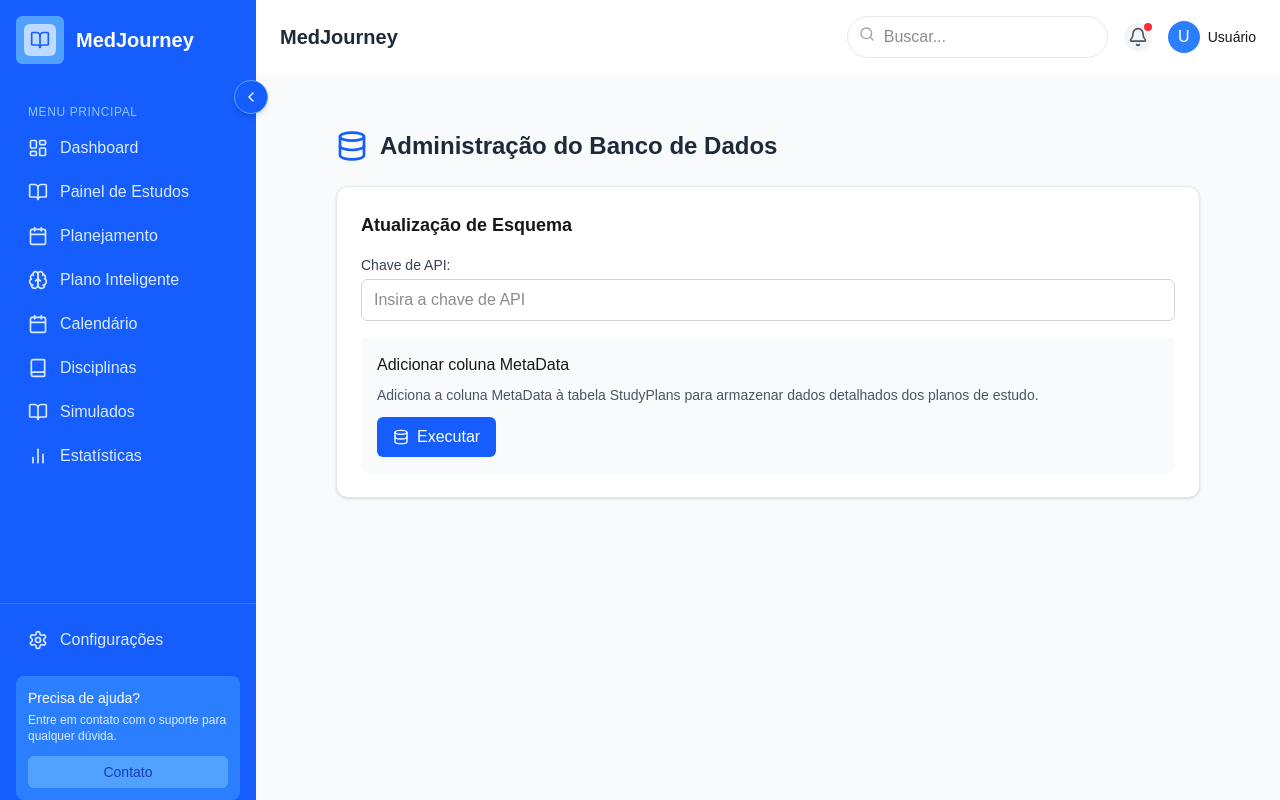
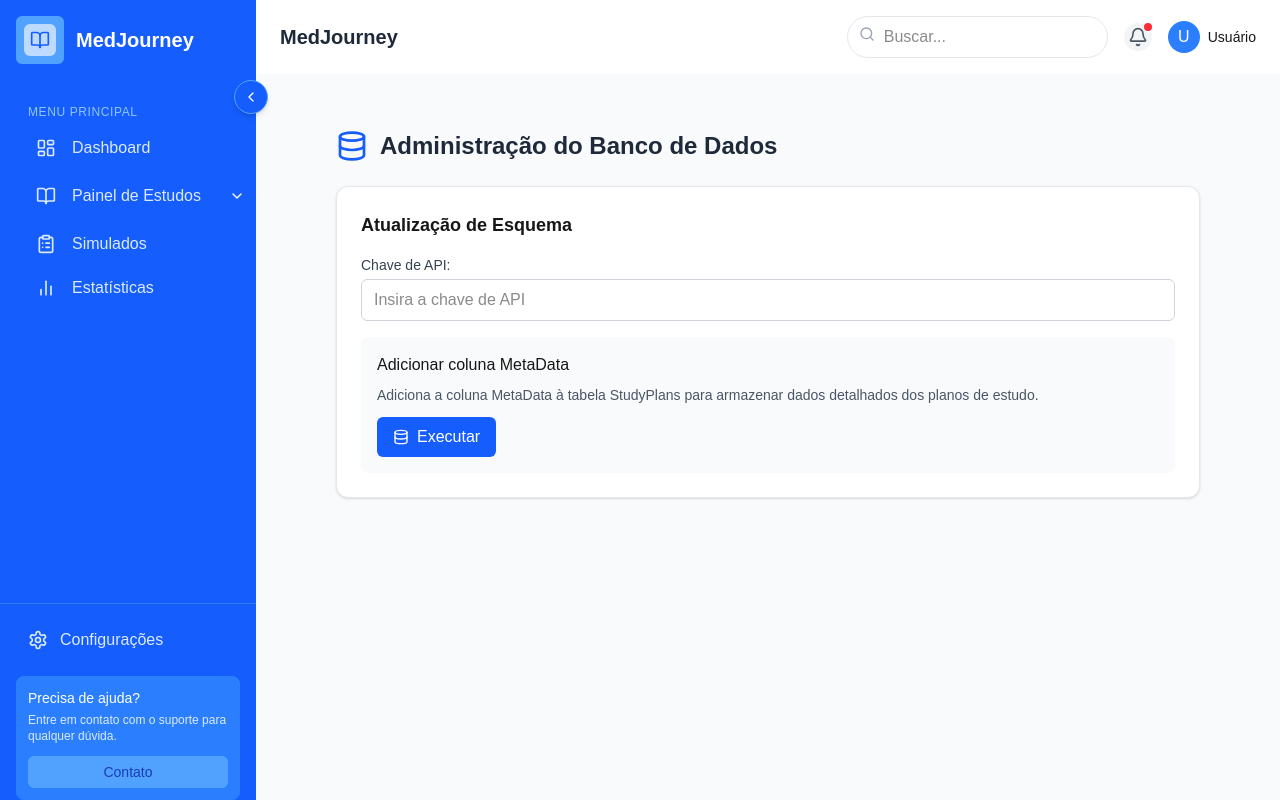
Before and after one commit to Uzan98/MedJourney, a Next.js app: page /admin/database in a window 1280 px wide. Both pictures are taken after a click on the button "Continuar". Built offline with nearby package versions, Linux system fonts and the light colour scheme.

Commit message:
alterações no menu sidebar

```diff
--- a/src/components/layout/AppLayout.tsx
+++ b/src/components/layout/AppLayout.tsx
@@ -1,6 +1,6 @@
 "use client";
 
-import React, { useState } from 'react';
+import React, { useState, useEffect } from 'react';
 import Link from 'next/link';
 import { usePathname } from 'next/navigation';
 import {
@@ -18,38 +18,272 @@ import {
   ChevronLeft,
   ChevronRight,
   Book,
-  Brain
+  Brain,
+  ChevronDown,
+  ChevronUp,
+  ListTodo,
+  GraduationCap
 } from 'lucide-react';
 
 interface AppLayoutProps {
   children: React.ReactNode;
 }
 
+interface Submenu {
+  path: string;
+  label: string;
+  icon: React.ReactNode;
+}
+
+interface MenuItem {
+  path: string;
+  label: string;
+  icon: React.ReactNode;
+  submenu?: Submenu[];
+}
+
 const AppLayout = ({ children }: AppLayoutProps) => {
   const [isSidebarOpen, setIsSidebarOpen] = useState(true);
+  const [expandedMenus, setExpandedMenus] = useState<string[]>([]);
   const pathname = usePathname();
+
+  // Definição dos menus e submenus
+  const menuItems: MenuItem[] = [
+    {
+      path: "/",
+      label: "Dashboard",
+      icon: <LayoutDashboard className="h-5 w-5 flex-shrink-0" />
+    },
+    {
+      path: "/estudos",
+      label: "Painel de Estudos",
+      icon: <BookOpen className="h-5 w-5 flex-shrink-0" />,
+      submenu: [
+        {
+          path: "/disciplinas",
+          label: "Disciplinas",
+          icon: <Book className="h-5 w-5 flex-shrink-0" />
+        },
+        {
+          path: "/planejamento",
+          label: "Planejamento",
+          icon: <Calendar className="h-5 w-5 flex-shrink-0" />
+        },
+        {
+          path: "/planejamento/inteligente",
+          label: "Plano Inteligente",
+          icon: <Brain className="h-5 w-5 flex-shrink-0" />
+        },
+        {
+          path: "/planejamento/calendario",
+          label: "Calendário",
+          icon: <Calendar className="h-5 w-5 flex-shrink-0" />
+        }
+      ]
+    },
+    {
+      path: "/simulados",
+      label: "Simulados",
+      icon: <ClipboardList className="h-5 w-5 flex-shrink-0" />
+    },
+    {
+      path: "/estatisticas",
+      label: "Estatísticas",
+      icon: <BarChart2 className="h-5 w-5 flex-shrink-0" />
+    }
+  ];
+
+  // Efeito para expandir automaticamente o menu pai quando um item de submenu está ativo
+  useEffect(() => {
+    const activeMenus: string[] = [];
+
+    // Verifica quais menus devem ficar abertos com base no caminho atual
+    menuItems.forEach(item => {
+      if (item.submenu) {
+        // Verifica se algum submenu está ativo
+        const hasActiveSubmenu = item.submenu.some(subItem =>
+          pathname === subItem.path || pathname.startsWith(`${subItem.path}/`)
+        );
+
+        // Se tiver um submenu ativo, adiciona o menu pai à lista de menus expandidos
+        if (hasActiveSubmenu) {
+          activeMenus.push(item.path);
+        }
+      }
+    });
+
+    // Atualiza os menus expandidos
+    setExpandedMenus(activeMenus);
+  }, [pathname]);
 
   const toggleSidebar = () => {
     setIsSidebarOpen(!isSidebarOpen);
   };
 
+  const toggleSubmenu = (path: string) => {
+    if (expandedMenus.includes(path)) {
+      setExpandedMenus(expandedMenus.filter(item => item !== path));
+    } else {
+      setExpandedMenus([...expandedMenus, path]);
+    }
+  };
+
   // Verifica se o caminho atual corresponde ao link fornecido
   const isActive = (path: string) => {
-    return pathname === path;
+    // Verificação simples para caminho exato
+    if (pathname === path) return true;
+
+    // Verificação especial para submenus
+    // Evita que "/planejamento" seja considerado ativo quando estamos em "/planejamento/inteligente"
+    if (path === "/planejamento" &&
+        (pathname.startsWith("/planejamento/inteligente") ||
+         pathname.startsWith("/planejamento/calendario"))) {
+      return false;
+    }
+
+    // Verificação para URLs que começam com o mesmo path
+    // mas apenas se for uma página filha direta (ex: /planejamento/[id])
+    const pathParts = path.split('/').filter(Boolean);
+    const pathnameParts = pathname.split('/').filter(Boolean);
+
+    // Se o path é exatamente igual, retorna true
+    if (pathParts.length === pathnameParts.length && path === pathname) {
+      return true;
+    }
+
+    // Se o caminho atual começa com o path do item e tem mais um nível apenas
+    // Por exemplo, /planejamento/123 é filho de /planejamento, mas /planejamento/inteligente/abc não é
+    if (pathname.startsWith(path + '/') && pathnameParts.length === pathParts.length + 1) {
+      return true;
+    }
+
+    return false;
+  };
+
+  // Verifica se o caminho atual está em um submenu específico
+  const isActiveSubmenu = (parentPath: string, submenu?: Submenu[]) => {
+    if (!submenu) return false;
+
+    // Verifica se algum item do submenu está ativo
+    return submenu.some(item => {
+      // Verifica se o caminho atual corresponde exatamente ao item do submenu
+      if (pathname === item.path) return true;
+
+      // Verifica se o caminho atual é filho direto do item do submenu
+      const itemParts = item.path.split('/').filter(Boolean);
+      const pathnameParts = pathname.split('/').filter(Boolean);
+
+      if (pathname.startsWith(item.path + '/') && pathnameParts.length === itemParts.length + 1) {
+        return true;
+      }
+
+      return false;
+    });
+  };
+
+  // Verifica se o submenu está expandido
+  const isSubmenuExpanded = (path: string) => {
+    return expandedMenus.includes(path);
   };
 
   // Aplica a classe de estilo correto com base no estado ativo do link
-  const getNavLinkClasses = (path: string, isMobile = false) => {
+  const getNavLinkClasses = (path: string, isSubmenuItem = false, isMobile = false, isParentWithActiveChild = false) => {
     const baseClasses = isMobile
       ? "flex items-center space-x-3"
       : `flex items-center ${isSidebarOpen ? 'space-x-3 justify-start px-3' : 'justify-center'}`;
 
-    const activeClasses = "text-white bg-blue-700";
-    const inactiveClasses = "text-blue-100 hover:bg-blue-700";
+    // Classes específicas baseadas no estado do item
+    let stateClasses = "";
 
-    const stateClasses = isActive(path) ? activeClasses : inactiveClasses;
+    if (isActive(path)) {
+      // Item está ativo
+      stateClasses = isSubmenuItem
+        ? "text-white bg-blue-800"
+        : "text-white bg-blue-700 font-medium";
+    } else if (isParentWithActiveChild) {
+      // Para item pai com filho ativo
+      stateClasses = "text-white bg-blue-600";
+    } else {
+      // Estado padrão inativo
+      stateClasses = isSubmenuItem
+        ? "text-blue-200 hover:bg-blue-800 hover:text-white"
+        : "text-blue-100 hover:bg-blue-700 hover:text-white";
+    }
 
-    return `${baseClasses} ${stateClasses} ${isMobile ? 'px-3' : ''} py-2 rounded-md`;
+    const paddingClasses = isSubmenuItem ? 'py-1.5' : 'py-2';
+
+    return `${baseClasses} ${stateClasses} ${isMobile ? 'px-3' : ''} ${paddingClasses} rounded-md transition-colors duration-200`;
+  };
+
+  const renderMenuItem = (item: MenuItem, isMobile = false, level = 0) => {
+    const isParentActive = isActiveSubmenu(item.path, item.submenu);
+    const linkClasses = getNavLinkClasses(item.path, false, isMobile, isParentActive);
+
+    if (item.submenu) {
+      return (
+        <div className="py-1" key={item.path}>
+          <div className="flex items-center justify-between pr-1">
+            <Link
+              href={item.path}
+              className={`${linkClasses} whitespace-nowrap flex-grow`}
+              onClick={(e) => {
+                if (isSubmenuExpanded(item.path)) {
+                  e.preventDefault();
+                  toggleSubmenu(item.path);
+                }
+              }}
+            >
+              <div className={`min-w-8 ${isMobile ? '' : 'pl-2'}`}>
+                {item.icon}
+              </div>
+              <span className="whitespace-nowrap pr-2">{item.label}</span>
+            </Link>
+            <button
+              onClick={(e) => {
+                e.preventDefault();
+                toggleSubmenu(item.path);
+              }}
+              className="p-2 rounded-lg hover:bg-gray-200 dark:hover:bg-gray-700"
+              aria-label={isSubmenuExpanded(item.path) ? "Collapse submenu" : "Expand submenu"}
+            >
+              <ChevronDown
+                className={`h-4 w-4 transition-transform ${isSubmenuExpanded(item.path) ? 'rotate-180' : ''}`}
+              />
+            </button>
+          </div>
+
+          {isSubmenuExpanded(item.path) && (
+            <div className="mt-1 pl-4 ml-4 border-l border-gray-200 dark:border-gray-700 space-y-1">
+              {item.submenu.map((subItem) => (
+                <Link
+                  key={subItem.path}
+                  href={subItem.path}
+                  className={getNavLinkClasses(subItem.path, true, isMobile)}
+                >
+                  <div className="min-w-8">
+                    {subItem.icon}
+                  </div>
+                  <span className="truncate">{subItem.label}</span>
+                </Link>
+              ))}
+            </div>
+          )}
+        </div>
+      );
+    }
+
+    return (
+      <Link
+        key={item.path}
+        href={item.path}
+        className={linkClasses}
+      >
+        <div className={`min-w-8 ${isMobile ? '' : 'pl-2'}`}>
+          {item.icon}
+        </div>
+        <span className="truncate">{item.label}</span>
+      </Link>
+    );
   };
 
   return (
@@ -92,45 +326,7 @@ const AppLayout = ({ children }: AppLayoutProps) => {
             </p>
           )}
 
-          <Link href="/" className={getNavLinkClasses("/")}>
-            <LayoutDashboard className="h-5 w-5 flex-shrink-0" />
-            {isSidebarOpen && <span>Dashboard</span>}
-          </Link>
-
-          <Link href="/estudos" className={getNavLinkClasses("/estudos")}>
-            <BookOpen className="h-5 w-5 flex-shrink-0" />
-            {isSidebarOpen && <span>Painel de Estudos</span>}
-          </Link>
-
-          <Link href="/planejamento" className={getNavLinkClasses("/planejamento")}>
-            <Calendar className="h-5 w-5 flex-shrink-0" />
-            {isSidebarOpen && <span>Planejamento</span>}
-          </Link>
-
-          <Link href="/planejamento/inteligente" className={getNavLinkClasses("/planejamento/inteligente")}>
-            <Brain className="h-5 w-5 flex-shrink-0" />
-            {isSidebarOpen && <span>Plano Inteligente</span>}
-          </Link>
-
-          <Link href="/planejamento/calendario" className={getNavLinkClasses("/planejamento/calendario")}>
-            <Calendar className="h-5 w-5 flex-shrink-0" />
-            {isSidebarOpen && <span>Calendário</span>}
-          </Link>
-
-          <Link href="/disciplinas" className={getNavLinkClasses("/disciplinas")}>
-            <Book className="h-5 w-5 flex-shrink-0" />
-            {isSidebarOpen && <span>Disciplinas</span>}
-          </Link>
-
-          <Link href="/simulados" className={getNavLinkClasses("/simulados")}>
-            <BookOpen className="h-5 w-5 flex-shrink-0" />
-            {isSidebarOpen && <span>Simulados</span>}
-          </Link>
-
-          <Link href="/estatisticas" className={getNavLinkClasses("/estatisticas")}>
-            <BarChart2 className="h-5 w-5 flex-shrink-0" />
-            {isSidebarOpen && <span>Estatísticas</span>}
-          </Link>
+          {menuItems.map(item => renderMenuItem(item))}
         </div>
 
         {/* Bottom links */}
@@ -163,12 +359,12 @@ const AppLayout = ({ children }: AppLayoutProps) => {
         {/* Logo area - Mobile */}
         <div className="flex items-center justify-between px-4 mb-10 pt-4">
           <div className="flex items-center space-x-3">
-          <div className="bg-blue-400 p-2 rounded-md">
-            <div className="h-8 w-8 bg-blue-200 rounded-md flex items-center justify-center">
-              <BookOpen className="h-5 w-5 text-blue-600" />
+            <div className="bg-blue-400 p-2 rounded-md">
+              <div className="h-8 w-8 bg-blue-200 rounded-md flex items-center justify-center">
+                <BookOpen className="h-5 w-5 text-blue-600" />
+              </div>
             </div>
-          </div>
-          <span className="text-xl font-bold">MedJourney</span>
+            <span className="text-xl font-bold">MedJourney</span>
           </div>
           <button onClick={toggleSidebar} className="text-blue-100 hover:text-white">
             <X className="h-5 w-5" />
@@ -181,50 +377,12 @@ const AppLayout = ({ children }: AppLayoutProps) => {
             Menu Principal
           </p>
 
-          <Link href="/" className={getNavLinkClasses("/", true)}>
-            <LayoutDashboard className="h-5 w-5" />
-            <span>Dashboard</span>
-          </Link>
-
-          <Link href="/estudos" className={getNavLinkClasses("/estudos", true)}>
-            <BookOpen className="h-5 w-5" />
-            <span>Painel de Estudos</span>
-          </Link>
-
-          <Link href="/planejamento" className={getNavLinkClasses("/planejamento", true)}>
-            <Calendar className="h-5 w-5" />
-            <span>Planejamento</span>
-          </Link>
-
-          <Link href="/planejamento/inteligente" className={getNavLinkClasses("/planejamento/inteligente", true)}>
-            <Brain className="h-5 w-5" />
-            <span>Plano Inteligente</span>
-          </Link>
-
-          <Link href="/planejamento/calendario" className={getNavLinkClasses("/planejamento/calendario", true)}>
-            <Calendar className="h-5 w-5" />
-            <span>Calendário</span>
-          </Link>
-
-          <Link href="/disciplinas" className={getNavLinkClasses("/disciplinas", true)}>
-            <Book className="h-5 w-5" />
-            <span>Disciplinas</span>
-          </Link>
-
-          <Link href="/simulados" className={getNavLinkClasses("/simulados", true)}>
-            <BookOpen className="h-5 w-5" />
-            <span>Simulados</span>
-          </Link>
-
-          <Link href="/estatisticas" className={getNavLinkClasses("/estatisticas", true)}>
-            <BarChart2 className="h-5 w-5" />
-            <span>Estatísticas</span>
-          </Link>
+          {menuItems.map(item => renderMenuItem(item, true))}
         </div>
 
         {/* Bottom links */}
         <div className="pt-4 border-t border-blue-500 mt-6 px-4">
-          <Link href="/configuracoes" className={getNavLinkClasses("/configuracoes", true)}>
+          <Link href="/configuracoes" className={getNavLinkClasses("/configuracoes", false, true)}>
             <Settings className="h-5 w-5" />
             <span>Configurações</span>
           </Link>
```
